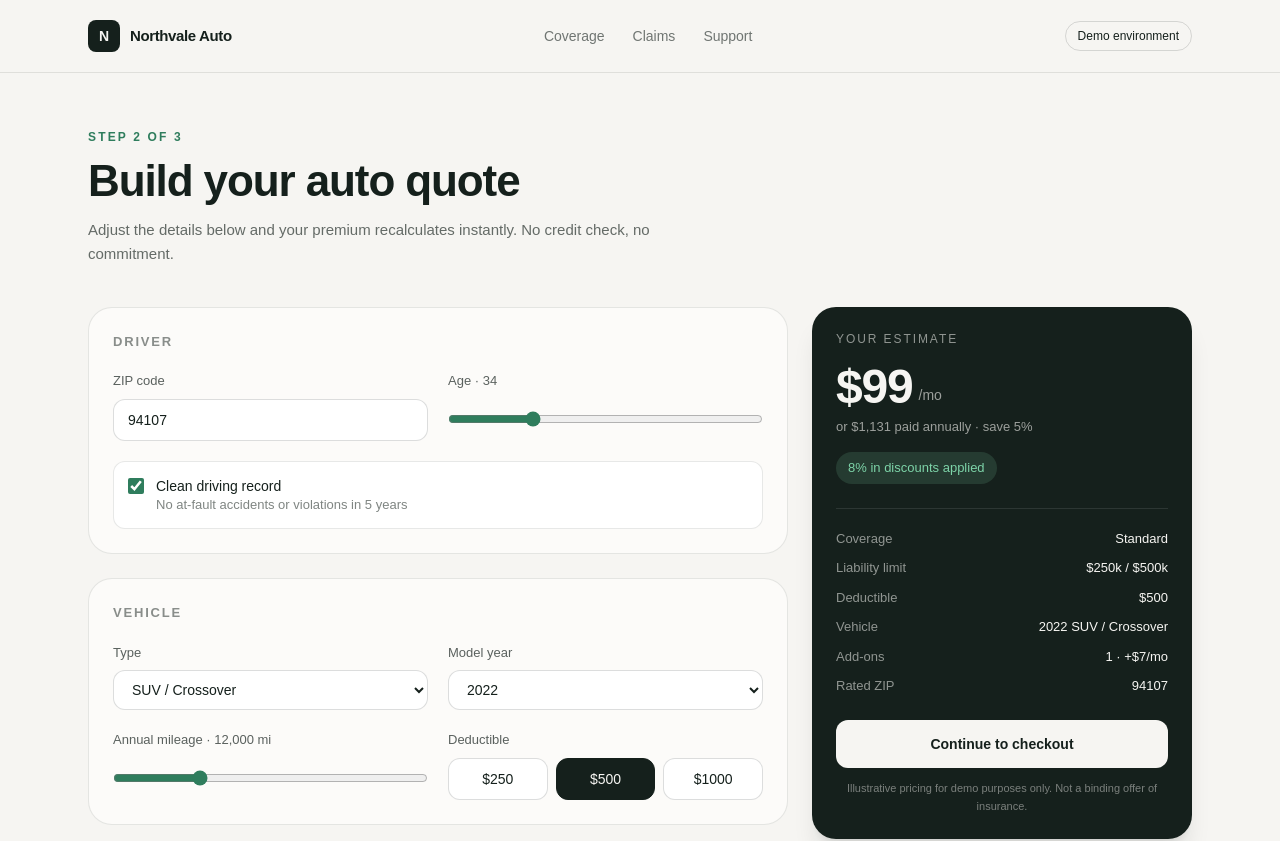
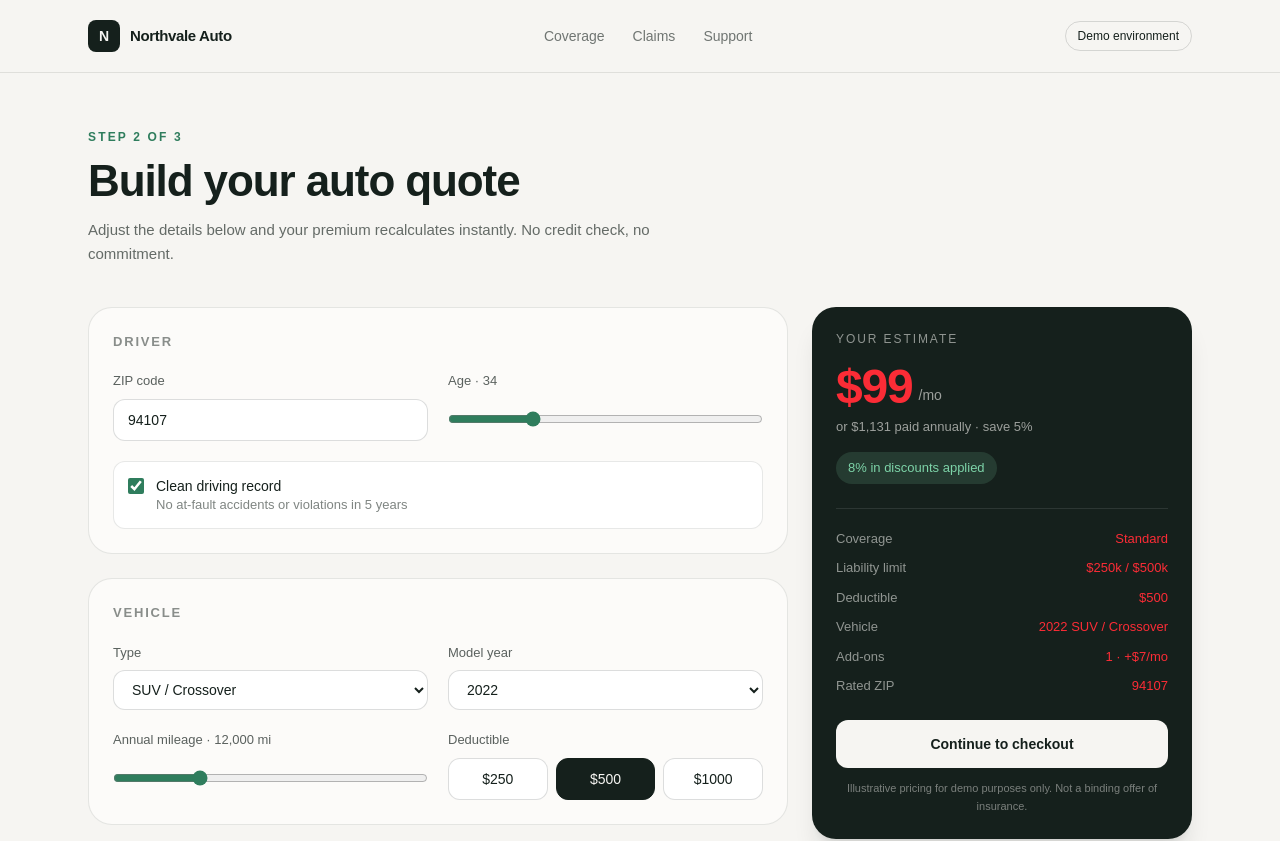
Before and after one commit to ogulcan-neuvikon/hackathon-demo, a Next.js app: page /quote in a window 1280 px wide. Shown: the top 841 px of the page. Built offline with nearby package versions, Linux system fonts and the light colour scheme.

Commit message:
CO: apply review feedback

```diff
--- a/app/quote/page.tsx
+++ b/app/quote/page.tsx
@@ -253,7 +253,7 @@ export default function QuotePage() {
             <div className="rounded-3xl bg-[#15201c] p-6 text-[#f6f5f2] shadow-xl shadow-[#15201c]/10">
               <p className="text-xs font-medium uppercase tracking-[0.16em] text-[#f6f5f2]/55">Your estimate</p>
               <div className="mt-4 flex items-end gap-1.5">
-                <span className="text-5xl font-semibold tracking-tight tabular-nums">{money(quote.monthly)}</span>
+                <span className="text-5xl font-semibold tracking-tight tabular-nums text-red-500">{money(quote.monthly)}</span>
                 <span className="pb-1.5 text-sm text-[#f6f5f2]/60">/mo</span>
               </div>
               <p className="mt-1.5 text-[13px] text-[#f6f5f2]/60">
@@ -324,7 +324,7 @@ function Row({ k, v }: { k: string; v: string }) {
   return (
     <div className="flex items-center justify-between gap-4">
       <dt className="text-[#f6f5f2]/55">{k}</dt>
-      <dd className="text-right font-medium">{v}</dd>
+      <dd className="text-right font-medium text-red-500">{v}</dd>
     </div>
   );
 }
```
